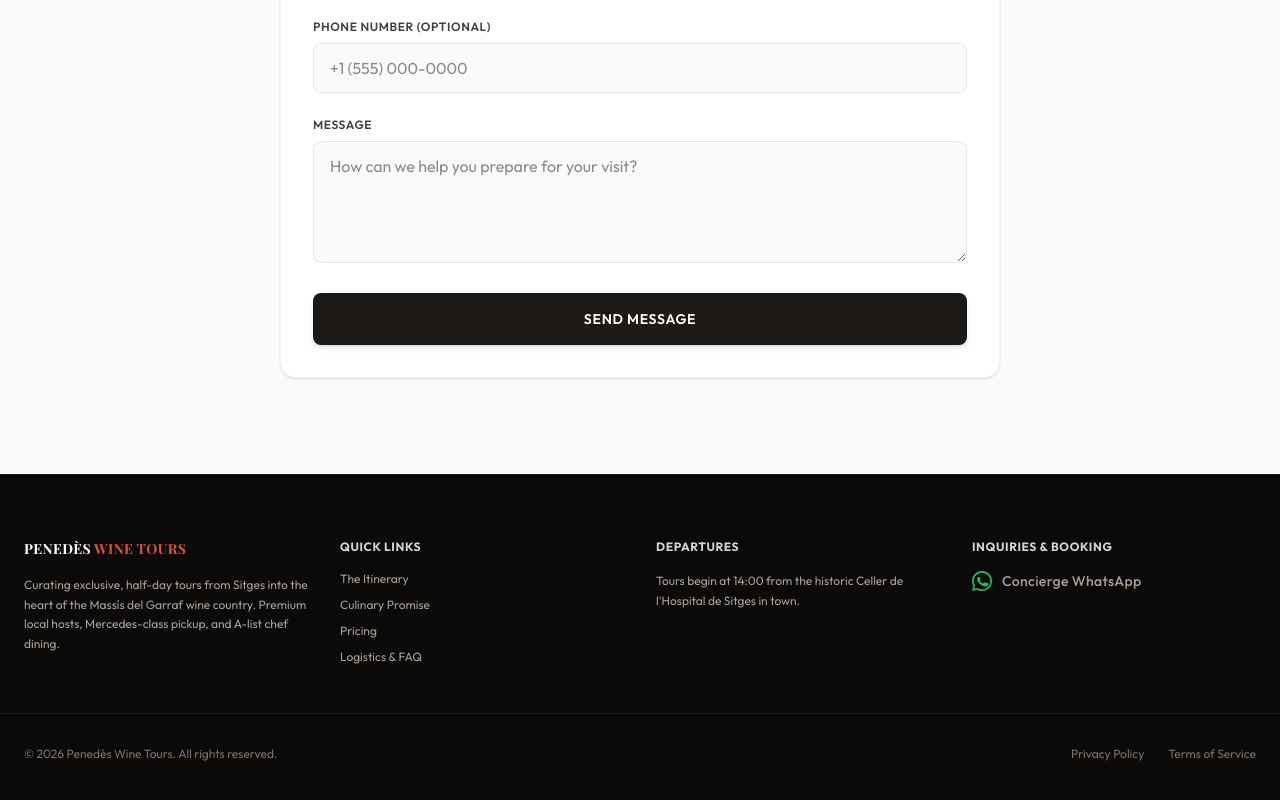
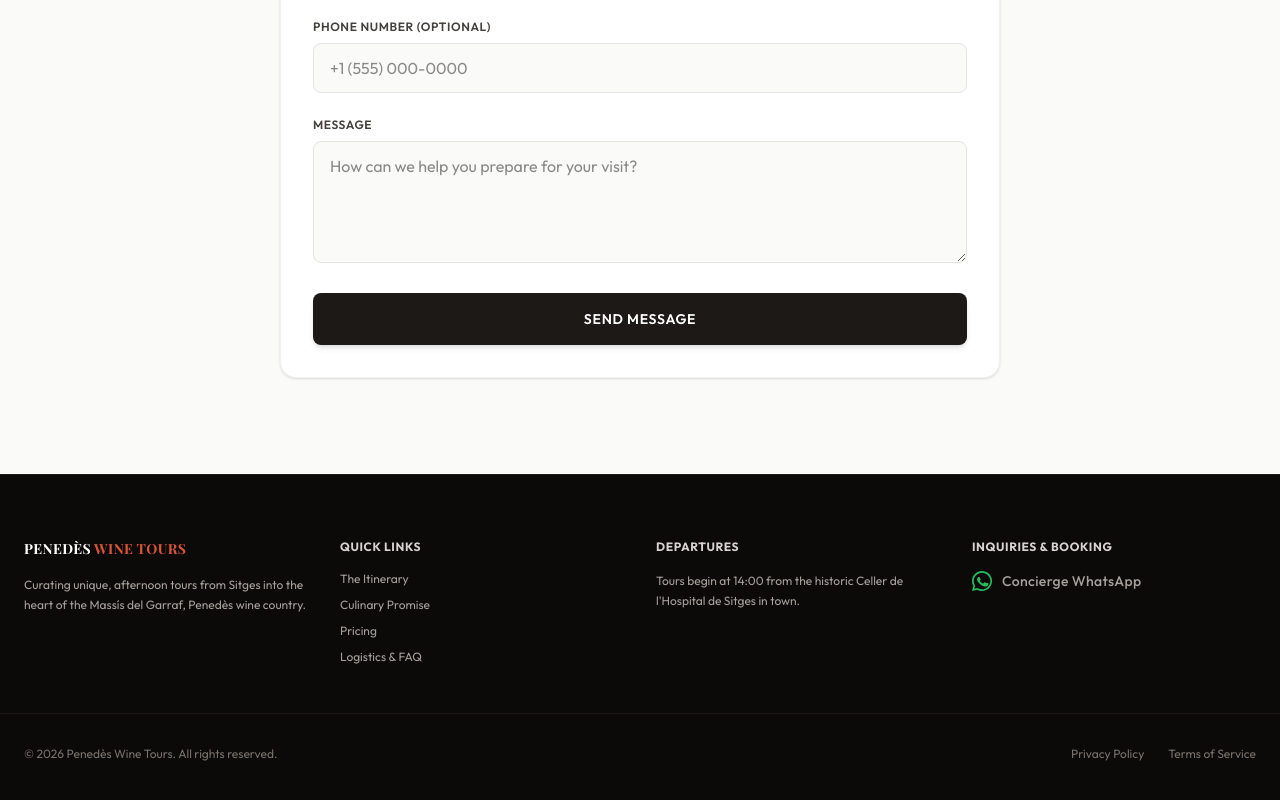
Before and after one commit to DAGarnish/penedeswinetours, a Next.js app: page / in a window 1280 px wide. Shown: the part 10235-11035 px from the top of the page. Built offline with nearby package versions, Linux system fonts and the light colour scheme; a web font is replaced by a local one.

Commit message:
Update tour description text

```diff
--- a/src/app/page.tsx
+++ b/src/app/page.tsx
@@ -646,7 +646,7 @@ export default function Home() {
               PENEDÈS <span className="text-terracotta-500">WINE TOURS</span>
             </p>
             <p className="text-xs leading-relaxed text-stone-400">
-              Curating exclusive, half-day tours from Sitges into the heart of the Massís del Garraf wine country. Premium local hosts, Mercedes-class pickup, and A-list chef dining.
+              Curating unique, afternoon tours from Sitges into the heart of the Massís del Garraf, Penedès wine country.
             </p>
           </div>
 
```
